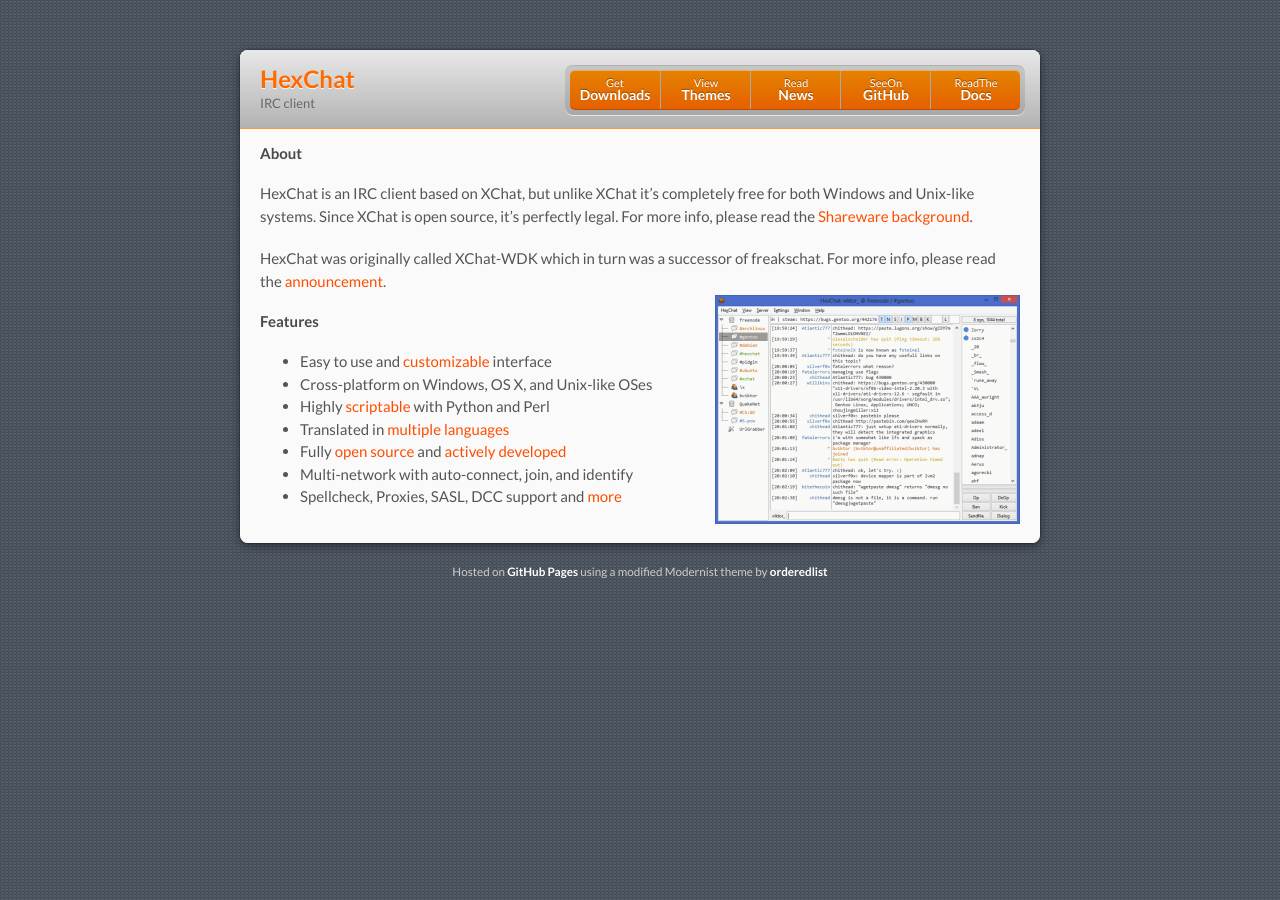
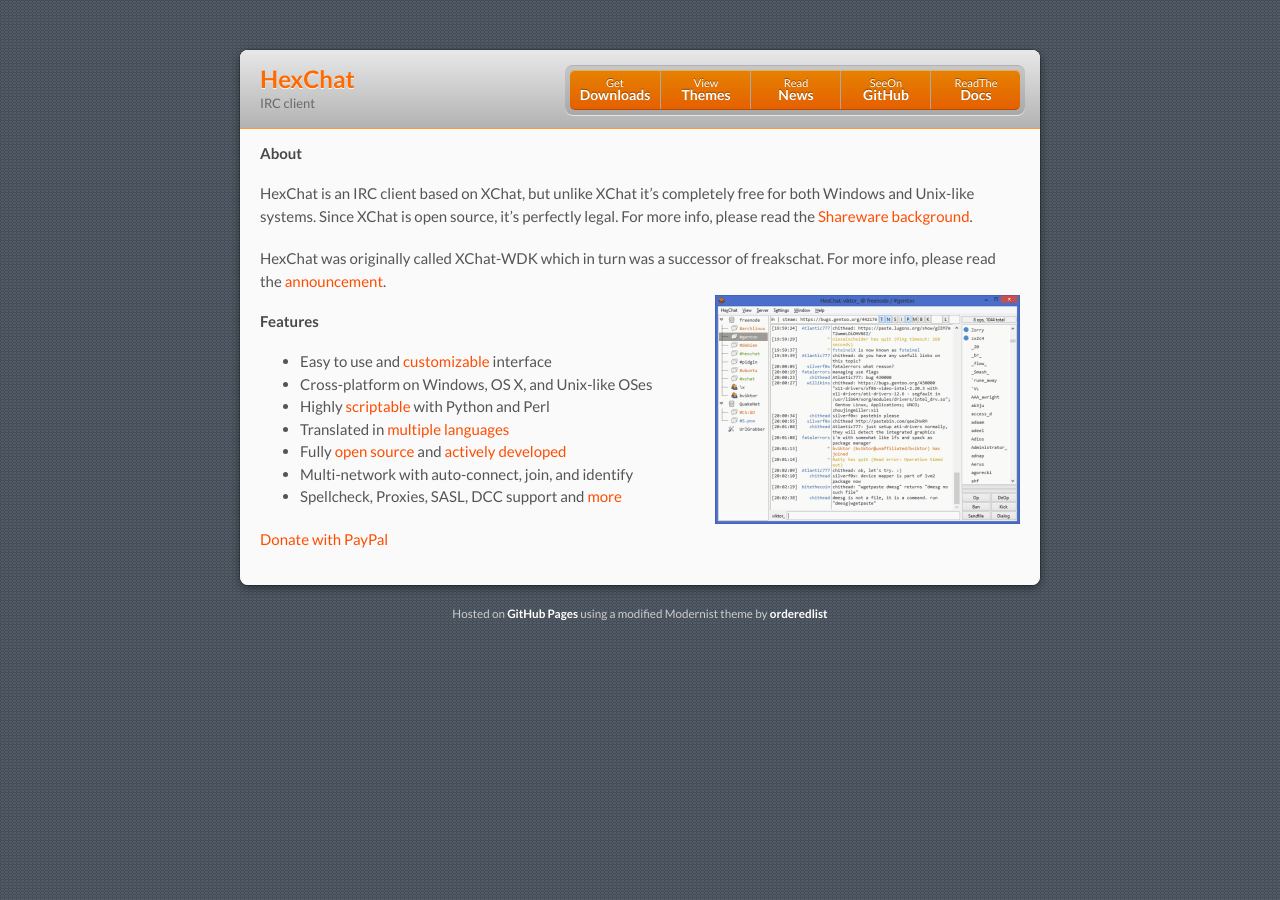
Before and after one commit to hexchat/hexchat.github.com, a Jekyll site: the page built from index.md, in a window 1280 px wide. Built offline with Jekyll 4.4.1, drawn with Linux system fonts in a browser that asks for light colours.

Commit message:
Update index.md

```diff
--- a/index.md
+++ b/index.md
@@ -20,3 +20,5 @@
 - Fully [open source](https://github.com/HexChat/hexchat) and [actively developed](https://www.ohloh.net/p/hexchat)
 - Multi-network with auto-connect, join, and identify
 - Spellcheck, Proxies, SASL, DCC support and [more](https://hexchat.readthedocs.org/en/latest/)
+
+[Donate with PayPal](http://goo.gl/RiYDqZ)
```
